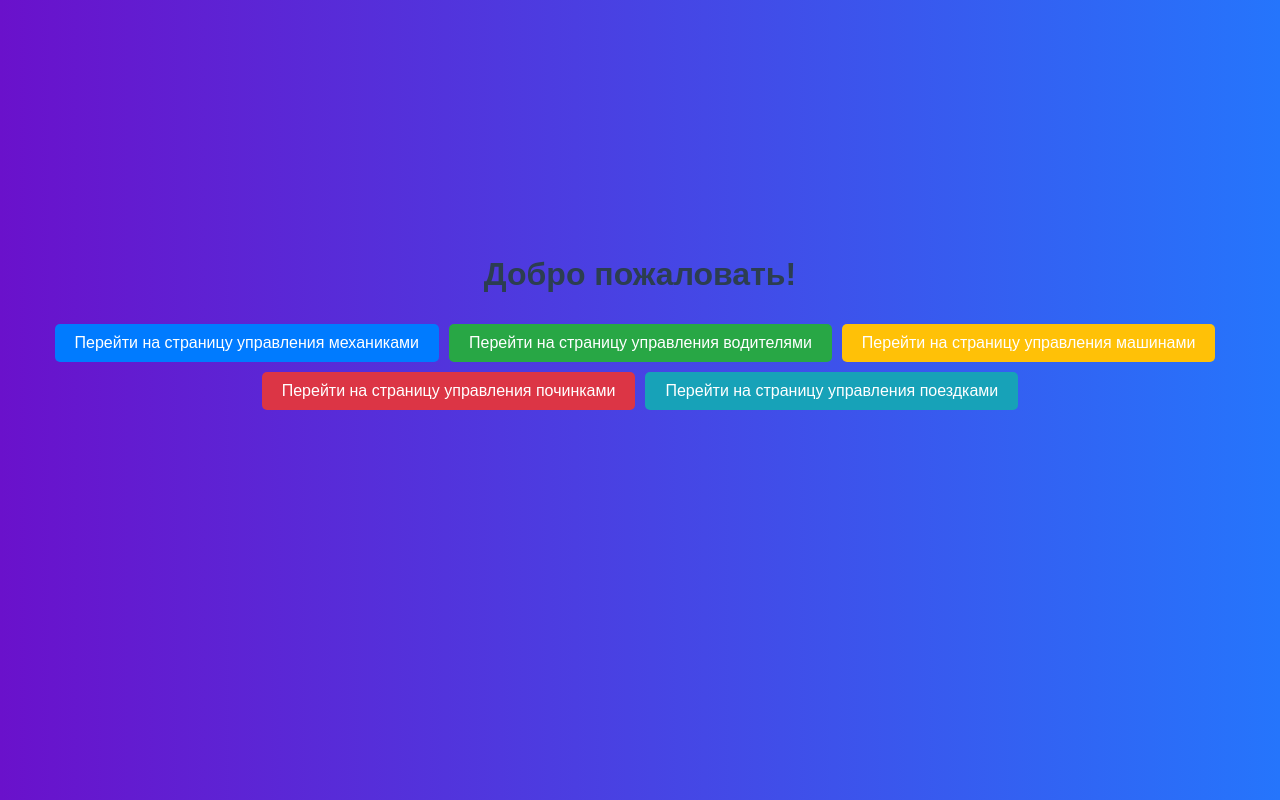
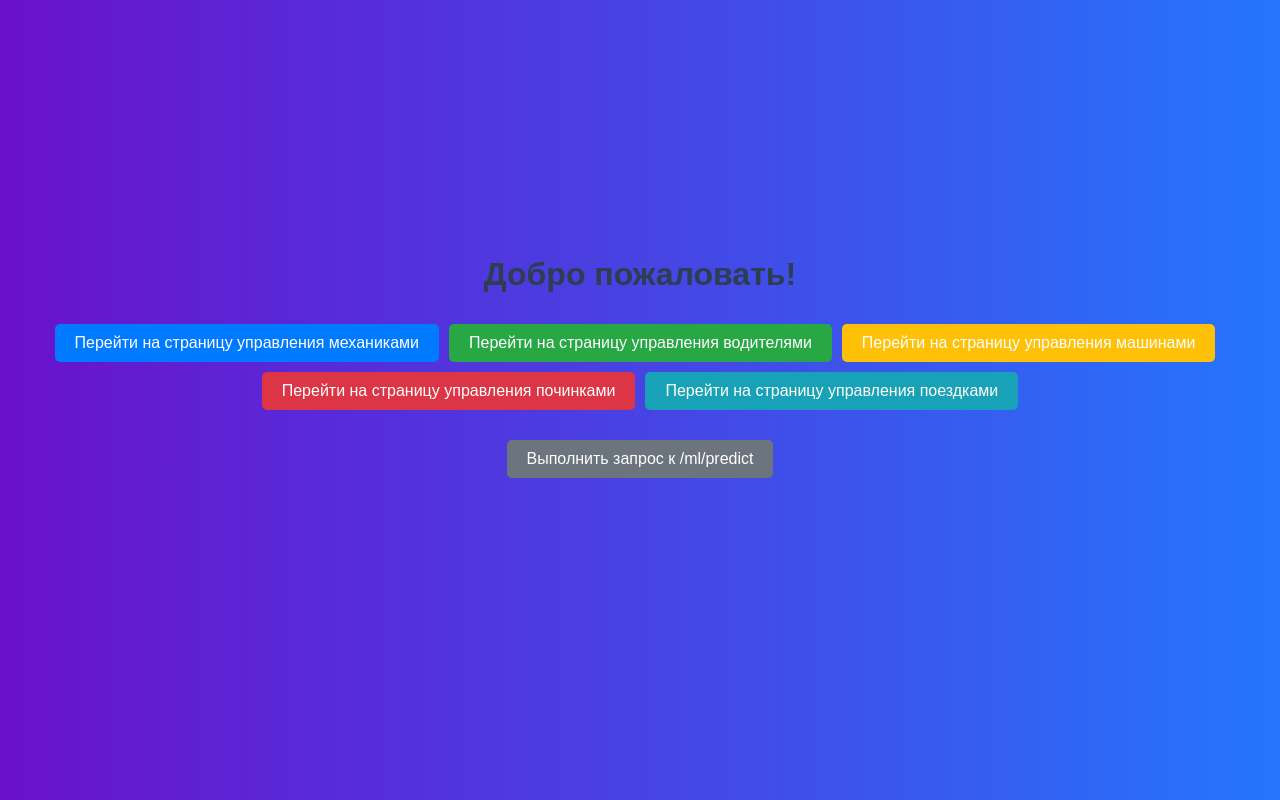
Before and after one commit to zerotonyq/MLECH.Frontend, a React (Create React App) app: page /admin-page-main in a window 1280 px wide. Built offline with nearby package versions, Linux system fonts and the light colour scheme.

Commit message:
add button for ml

```diff
--- a/src/components/AdminPageMain.jsx
+++ b/src/components/AdminPageMain.jsx
@@ -1,8 +1,9 @@
-import React from "react";
+import React, { useState } from "react";
 import { useNavigate } from "react-router-dom";
 
 const AdminPageMain = () => {
   const navigate = useNavigate();
+  const [predictionResponse, setPredictionResponse] = useState(null);
 
   const handleMechanicsClick = () => {
     navigate("/admin-page-mechanics");
@@ -22,6 +23,22 @@ const AdminPageMain = () => {
 
   const handleRidesClick = () => {
     navigate("/admin-page-rides");
+  };
+
+  const handlePredictionClick = async () => {
+    try {
+      const response = await fetch("http://127.0.0.1:8001/ml/predict", {
+        method: "GET",
+        headers: {
+          Accept: "application/json",
+        },
+      });
+
+      setPredictionResponse(response.status);
+    } catch (error) {
+      console.error("Error fetching prediction:", error);
+      setPredictionResponse("Error");
+    }
   };
 
   return (
@@ -78,7 +95,7 @@ const AdminPageMain = () => {
           style={{
             padding: "10px 20px",
             fontSize: "16px",
-            backgroundColor: "#DC3545", // Красный цвет для кнопки
+            backgroundColor: "#DC3545",
             color: "white",
             border: "none",
             borderRadius: "5px",
@@ -93,7 +110,7 @@ const AdminPageMain = () => {
           style={{
             padding: "10px 20px",
             fontSize: "16px",
-            backgroundColor: "#17A2B8", // Голубой цвет для кнопки
+            backgroundColor: "#17A2B8",
             color: "white",
             border: "none",
             borderRadius: "5px",
@@ -103,6 +120,25 @@ const AdminPageMain = () => {
           Перейти на страницу управления поездками
         </button>
       </div>
+      <button
+        onClick={handlePredictionClick}
+        style={{
+          padding: "10px 20px",
+          fontSize: "16px",
+          backgroundColor: "#6C757D", // Gray color
+          color: "white",
+          border: "none",
+          borderRadius: "5px",
+          cursor: "pointer",
+        }}
+      >
+        Выполнить запрос к /ml/predict
+      </button>
+      {predictionResponse && (
+        <div style={{ marginTop: "20px", fontSize: "16px", color: "#555" }}>
+          Результат запроса: {predictionResponse}
+        </div>
+      )}
     </div>
   );
 };
```
